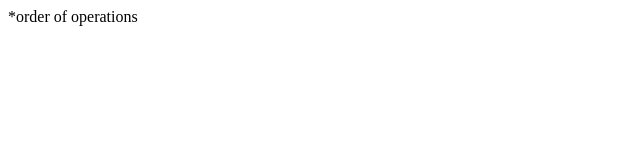
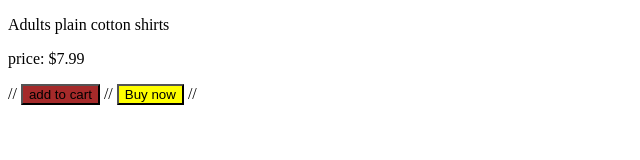
Before and after one commit to Kareemmohideen1100/javascript, a plain HTML site: page index.html in a window 1280 px wide. Shown: the whole page, without its empty margins (0-640 px from the left). Drawn offline with Linux system fonts and the light colour scheme.

Commit message:
variables

```diff
--- a/index.html
+++ b/index.html
@@ -4,8 +4,33 @@
     <meta charset="UTF-8" />
     <meta name="viewport" content="width=device-width, initial-scale=1.0" />
     <title>Document</title>
+    <style>
+      .red-button {
+        background-color: brown;
+      }
+      .yellow {
+        background-color: yellow;
+      }
+    </style>
   </head>
+
   <body>
-    *order of operations
+    <p>Adults plain cotton shirts</p>
+    <p>price: $7.99</p>
+    //
+
+    <button class="red-button" onclick="alert('added ');">add to cart</button>
+    //
+    <button
+      class="yellow"
+      onclick="alert('loading');
+    alert('purchased')"
+    >
+      Buy now
+    </button>
+    //
+    <script>
+      // alert("hello!");
+    </script>
   </body>
 </html>
```
Also changed, not shown: variables.html (added, +15 -0 lines).
